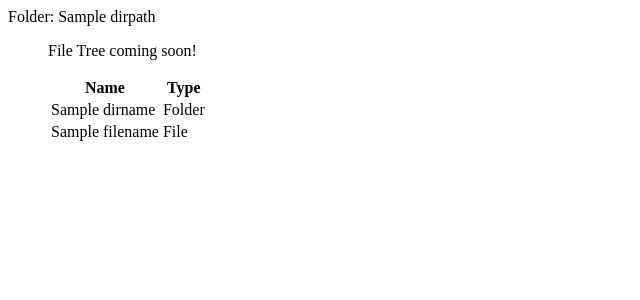
After one commit to gddst/webfolder, a Python web app: template templates/index.jinja2 in a window 1280 px wide. The commit adds this page. Shown: the top 300 px of the page, without its empty margins (0-640 px from the left). Run offline with Jinja, Linux system fonts and the light colour scheme; the template is opened without the code that fills it: most values are stand-ins (such as "Sample title", 1, 10 or a date in 2020).

Commit message:
A minimal file list
Only display the files' name and type of a specific folder

```diff
--- /dev/null
+++ b/templates/filetable.html
@@ -0,0 +1,21 @@
+<table>
+  <tr>
+    <th>Name</th>
+    <th>Type</th>
+  </tr>
+
+  {% for name in dirnames %}
+  <tr>
+    <td>{{ name }}</td>
+    <td>Folder</td>
+  </tr>
+  {% endfor %}
+
+  {% for name in filenames %}
+  <tr>
+    <td>{{ name }}</td>
+    <td>File</td>
+  </tr>
+  {% endfor %}
+
+</table>
--- /dev/null
+++ b/templates/filetree.html
@@ -0,0 +1 @@
+File Tree coming soon!
--- a/templates/index.html
+++ b/templates/index.jinja2
@@ -5,6 +5,12 @@
 	<title>webfolder</title>
 </head>
 <body>
-Webfolder
+Folder: {{ dirpath }}
+  <dir>
+    {% include 'filetree.html' %}
+  </dir>
+  <dir>
+    {% include 'filetable.html' %}
+  </dir>
 </body>
 </html>
```
Also changed, not shown: webfolder/server.py (+20 -2 lines), resources/locale/en_US/LC_MESSAGES/site.po (added), resources/locale/zh_CN/LC_MESSAGES/site.po (added).
